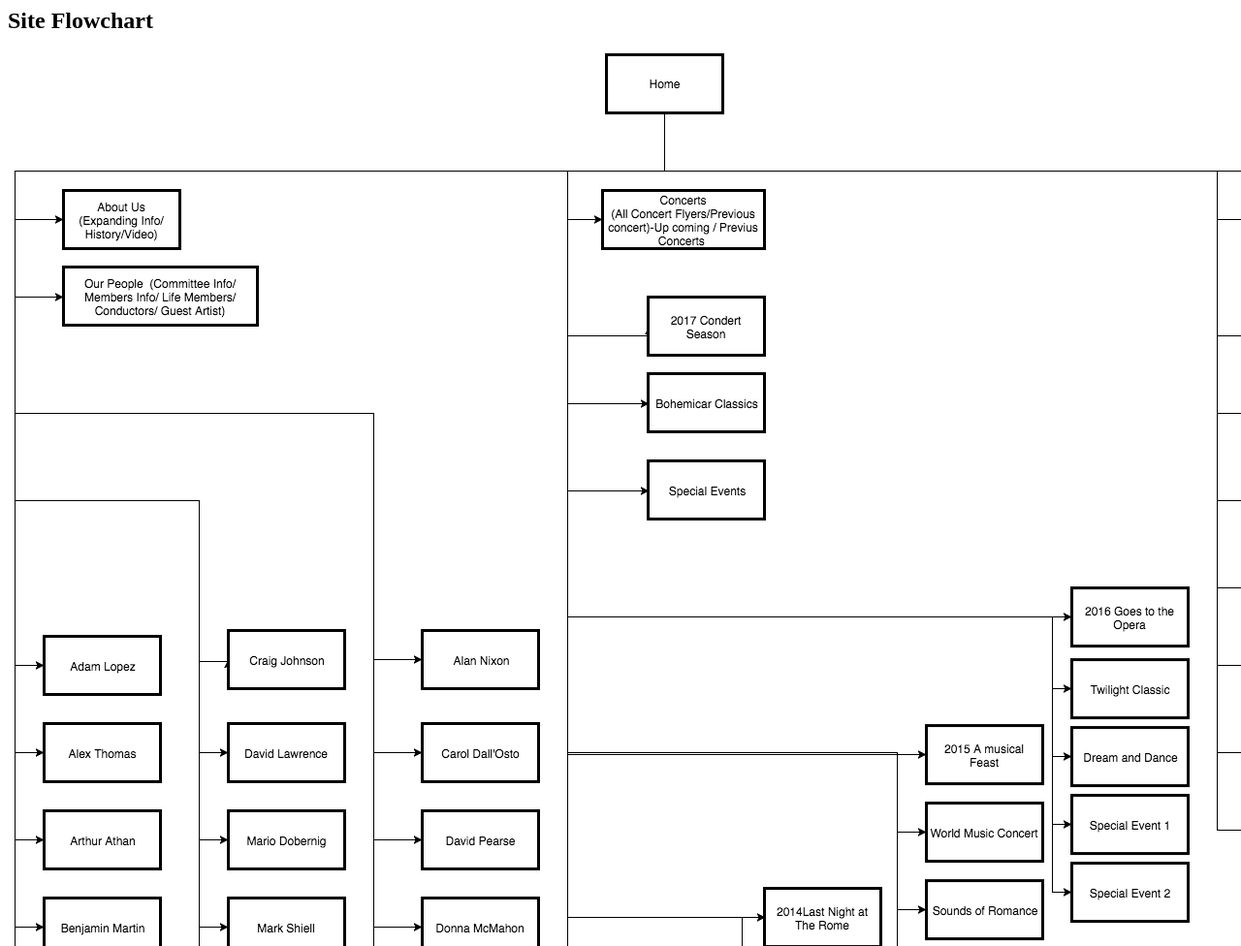
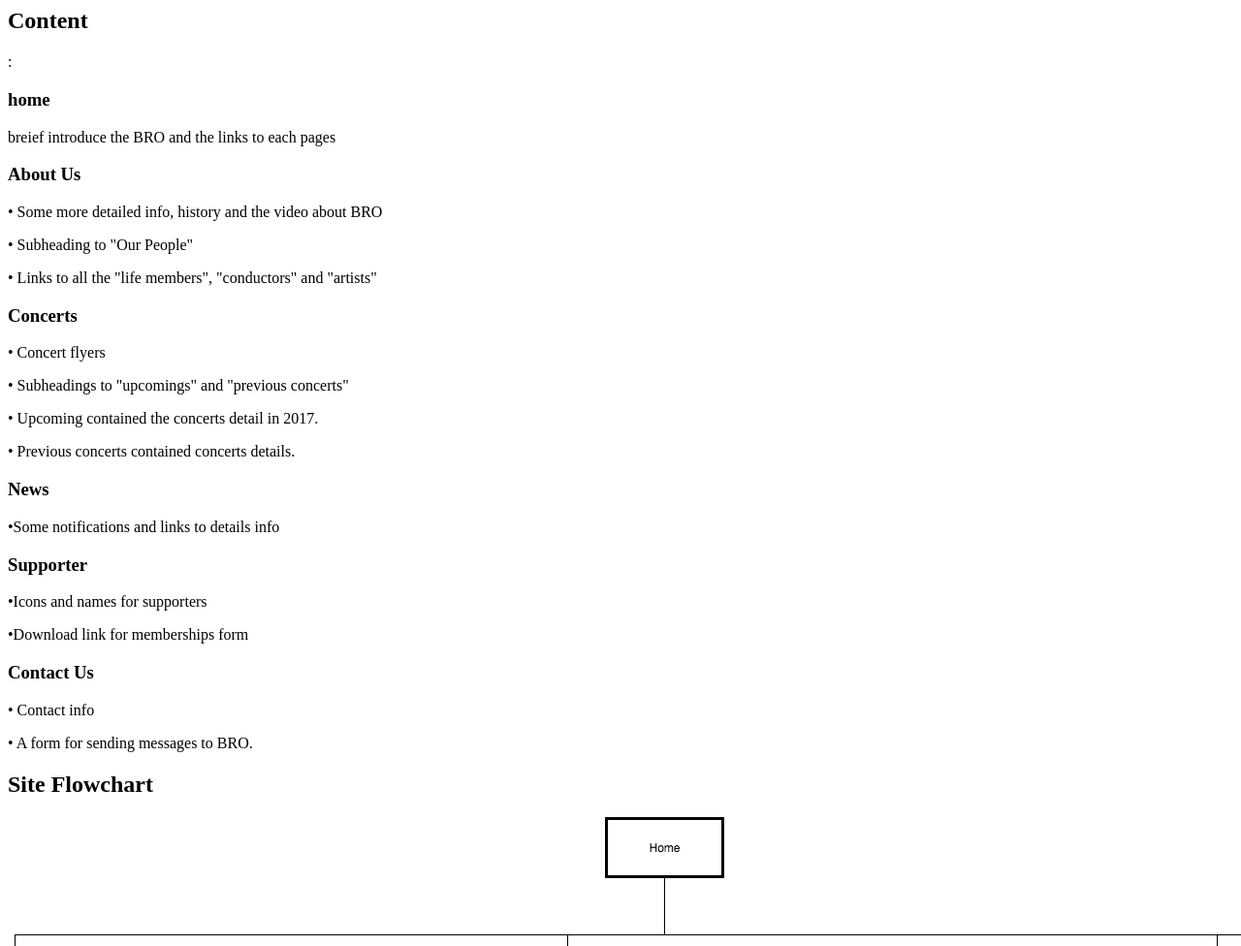
Before and after one commit to DavidPlummer/CP1406-Group-Assignment, a plain HTML site: page plan.html in a window 1280 px wide. Shown: the part 700-1676 px from the top of the page at 97% size. Drawn offline with Linux system fonts and the light colour scheme.

Commit message:
Update plan.html
Add contents to "Content" section

```diff
--- a/plan.html
+++ b/plan.html
@@ -67,9 +67,28 @@
 
 </p>
 <br>
-
+<h2>Content</h2> :
+    <h3>home</h3>
+        <p>breief introduce the BRO and the links to each pages</p>
+    <h3>About Us</h3>
+        <p>• Some more detailed info, history and the video about BRO</p>
+        <p>• Subheading to "Our People"</p>
+        <p>• Links to all the "life members", "conductors" and "artists"</p>
+    <h3>Concerts</h3>
+        <p>• Concert flyers</p>
+        <p>• Subheadings to "upcomings" and "previous concerts"</p>
+        <p>• Upcoming contained the concerts detail in 2017.
+        <p>• Previous concerts contained concerts details.</p>
+    <h3>News</h3>
+        <p>•Some notifications and links to details info</p>
+    <h3>Supporter</h3>
+        <p>•Icons and names for supporters</p>
+        <p>•Download link for memberships form
+    <h3>Contact Us</h3>
+        <p>• Contact info</p>
+        <p>• A form for sending messages to BRO.
 <h2>Site Flowchart</h2>
-<img src="flowchart.png"> JUST AN EXAMPLE RECREATE THIS
+<img src="flowchart.png">
 
 <h2>GitHub Repository</h2> :
 
```
